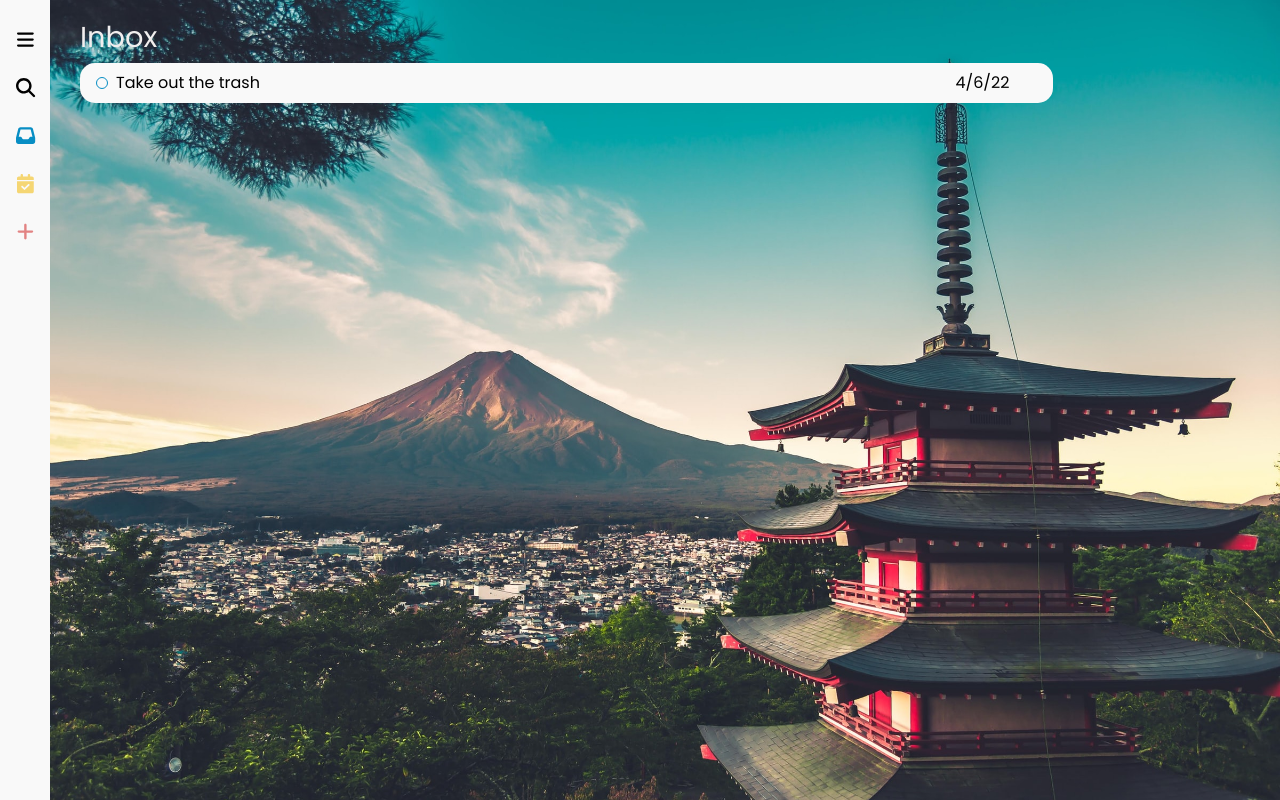
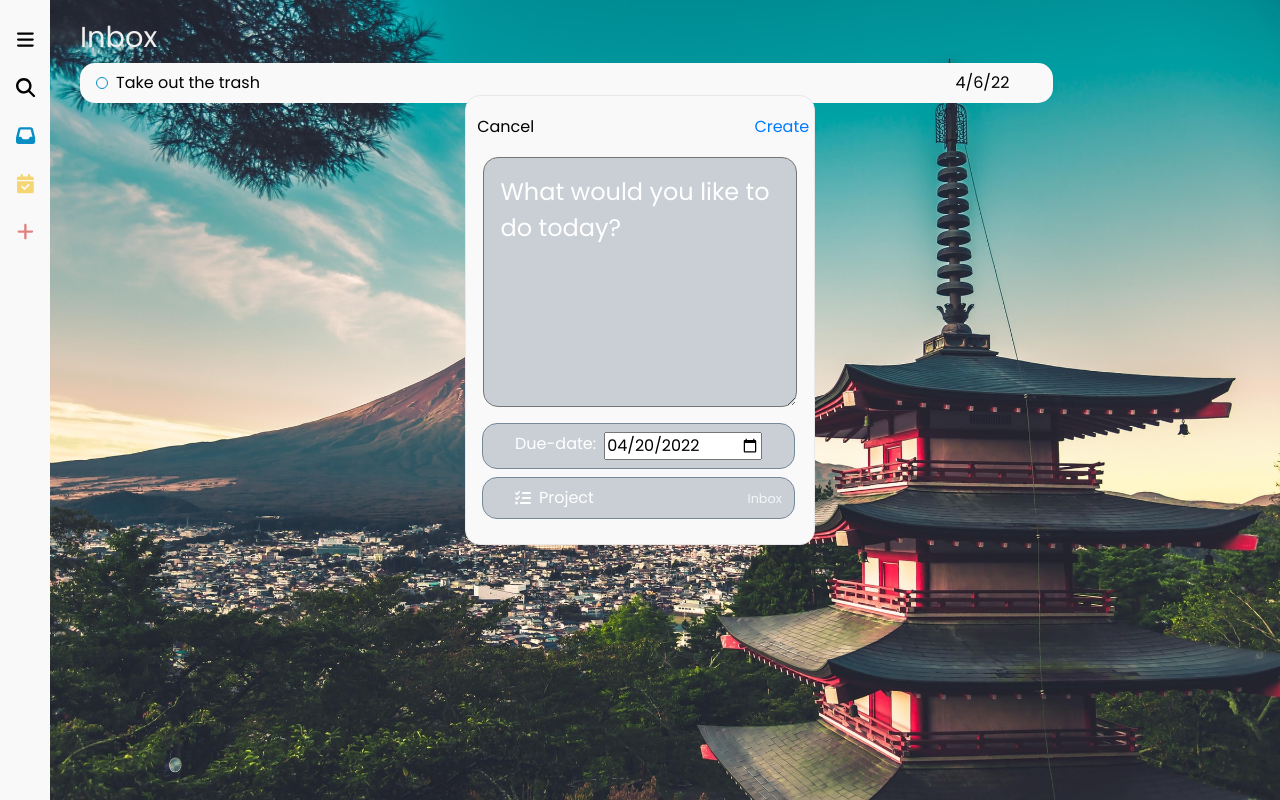
Before and after one commit to moralessa/To-Do-List, a website built with webpack: page dist/index.html in a window 1280 px wide. Built offline with nearby package versions, Linux system fonts and the light colour scheme.

Commit message:
completed styling on task input card

```diff
--- a/src/styles.scss
+++ b/src/styles.scss
@@ -275,11 +275,10 @@ body{
 
 #task-input{ // task input styling
     z-index: 5;
-    height: 400px;
+    height: 450px;
     width: 350px;
-    display: flex;
     position: absolute;
-    top: 30%;
+    top: 40%;
     left: 50%;
     transform: translate(-50%, -50%);
     background-color: #f9f9f9;
@@ -292,13 +291,13 @@ body{
     .task-header{
         width: 100%;
         height: 8%;
-        margin: 1rem;
+        margin: 1.3rem .2rem .3rem .2rem;
         display: flex;
         justify-content: space-between;
         align-items: center;
 
         p{
-            border-radius: 15px;
+            border-radius: 5px;
             transition: all 200ms ease-in-out;
             padding: 0 .5rem;
         }
@@ -312,4 +311,68 @@ body{
             color:rgb(0, 122, 255);
         }
     }
+
+    .task-body{
+        display: flex;
+        justify-content: center;
+
+        textarea{
+            height: 250px;
+            width: 90%;
+            background-color: rgba(119, 136, 153, 0.377);
+            color: white;
+            border-radius: 15px;
+            padding: 1rem;
+            font-size: 1.5rem;
+
+            &::placeholder{
+                color: white;
+            }
+        }
+
+    }
+
+    .task-footer{
+        margin: 1rem;
+        color: white;
+        width: 90%;
+
+
+        .date-container, .project-container{
+            display: flex;
+            justify-content: center;
+            background-color: rgba(119, 136, 153, 0.377);
+            padding: .5rem 0;
+            border-radius: 15px;
+            border: 1px solid lightslategray;
+
+            label{
+                margin-right: .5rem;
+            }
+        }
+
+        .project-container{
+            margin-top: .5rem;
+            padding: .5rem 2rem;
+            justify-content: flex-start;
+            align-items: center;
+            position: relative;
+
+            &:hover{
+                cursor: pointer;
+                opacity: .8;
+            }
+
+            p{
+                margin: 0 0 0 .5rem;
+            }
+
+            span{
+                opacity: .8;
+                font-size: .8rem;
+                position: absolute;
+                left: 85%;
+            }
+        }
+    }
 }
```
Also changed, not shown: dist/index.html.
